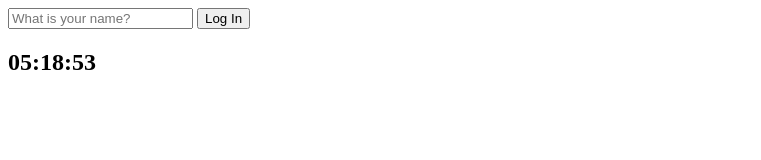
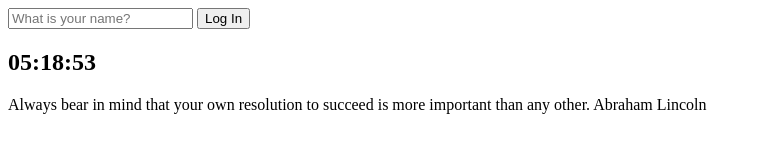
Before and after one commit to SSong-sh/Momentum, a plain HTML site: page index.html in a window 1280 px wide. Shown: the whole page, without its empty margins (0-761 px from the left). Drawn offline with Linux system fonts and the light colour scheme.

Commit message:
Random-quote,author

```diff
--- a/index.html
+++ b/index.html
@@ -19,8 +19,13 @@
     </form>
     <h2 id="clock">00:00:00</h2>
     <h1 class="hidden" id="greeting"></h1>
+    <div id="quote">
+      <span></span>
+      <span></span>
+    </div>
 
     <script src="js/greeting.js"></script>
     <script src="js/clock.js"></script>
+    <script src="js/quotes.js"></script>
   </body>
 </html>
--- /dev/null
+++ b/js/quotes.js
@@ -0,0 +1,54 @@
+const quotes = [
+  {
+    quote:
+      "The greatest glory in living lies not in never falling, but in rising every time we fall.",
+    author: "Nelson Mandela",
+  },
+  {
+    quote: "Life is either a daring adventure or nothing at all.",
+    author: "Helen Keller",
+  },
+  {
+    quote: "Only I can change me life, no one can do it for me.",
+    author: " Carol Burnett",
+  },
+  {
+    quote: "Life is unfair, get used to it.",
+    author: "Bill Gates",
+  },
+  {
+    quote:
+      "Life is a mountain. Your goal is to find your path, not to reach the top.",
+    author: "Maxime Lagacé",
+  },
+  {
+    quote:
+      "All you need in this life is ignorance and confidence, then success is sure.",
+    author: "Mark Twain",
+  },
+  {
+    quote: "Despite the forecast, live like it’s spring.",
+    author: "Lilly Pulitzer",
+  },
+  {
+    quote: "Turn your wounds into wisdom.",
+    author: "Oprah Gail Winfrey",
+  },
+  {
+    quote: "If you would be loved, love and be lovable.",
+    author: "Benjamin Franklin",
+  },
+  {
+    quote:
+      "Always bear in mind that your own resolution to succeed is more important than any other.",
+    author: "Abraham Lincoln",
+  },
+];
+
+const quote = document.querySelector("#quote span:first-child");
+const author = document.querySelector("#quote span:last-child");
+
+const todaysQuote = quotes[Math.floor(Math.random() * quotes.length)];
+
+quote.innerText = todaysQuote.quote;
+author.innerText = todaysQuote.author;
```
